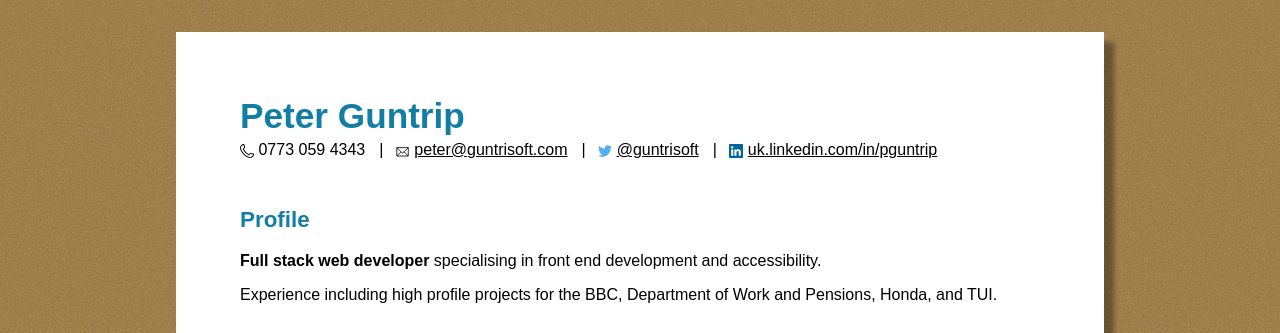
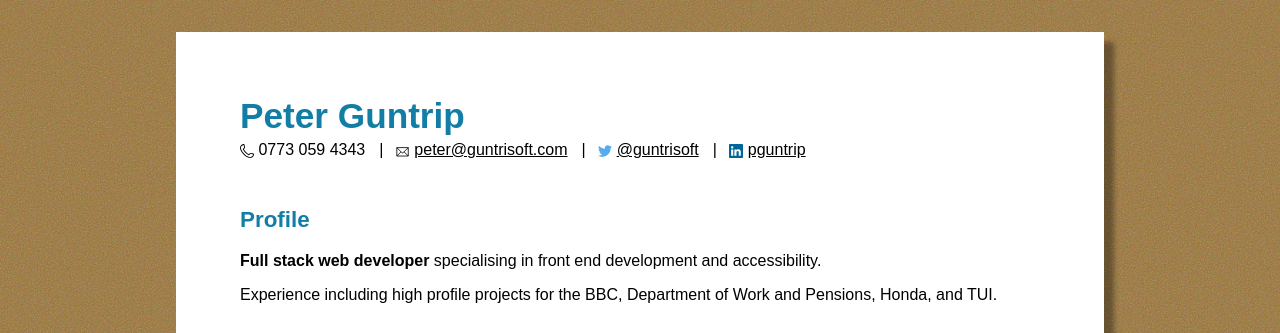
Before and after one commit to Guntrisoft/guntrisoft.github.io, a Jekyll site: the page built from index.md, in a window 1280 px wide. Shown: the top 333 px of the page. Built offline with Jekyll 4.4.1, drawn with Linux system fonts in a browser that asks for light colours.

Commit message:
minor improvements

```diff
--- a/_config.yml
+++ b/_config.yml
@@ -5,4 +5,4 @@ email: peter@guntrisoft.com
 twitterHandle: "@guntrisoft"
 twitterURL: "http://www.twitter.com/guntrisoft"
 linkedInURL: "http://uk.linkedin.com/in/pguntrip"
-linkedInLinkText: "uk.linkedin.com/in/pguntrip"
+linkedInLinkText: "pguntrip"
--- a/_includes/styles.css
+++ b/_includes/styles.css
@@ -48,13 +48,6 @@ article {
 
 a {
   color: #000;
-  word-break: break-all;
-}
-
-@media (min-width: 37em), print {
-  a {
-    word-break: normal;
-  }
 }
 
 a:hover,
@@ -215,8 +208,8 @@ dd ul {
 }
 
 @media print {
-  html {
-    font-size: 13px;
+  body {
+    margin: 0;
   }
 
   .experience a,
@@ -224,10 +217,11 @@ dd ul {
     text-decoration: none;
   }
 
-  /* .experience a::after,
+  .experience a::after,
   .profile a::after {
     content: " (" attr(href) ") ";
-  } */
+    color: #0000ee;
+  }
 
   .logo {
     display: none;
```
